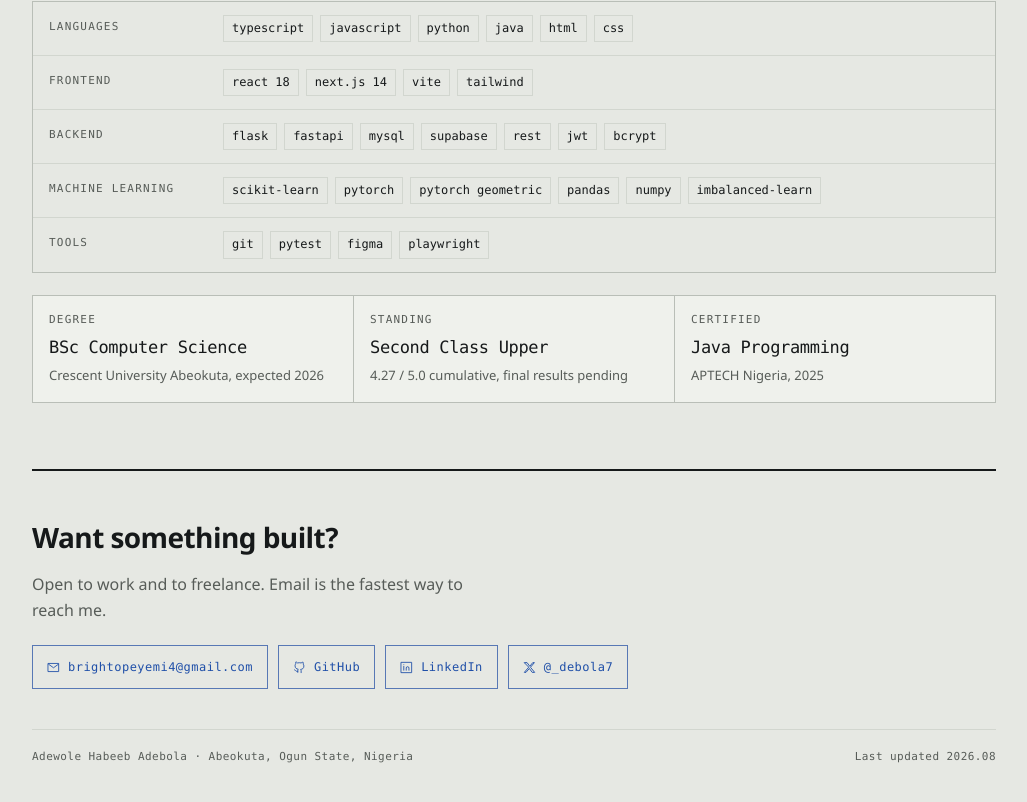
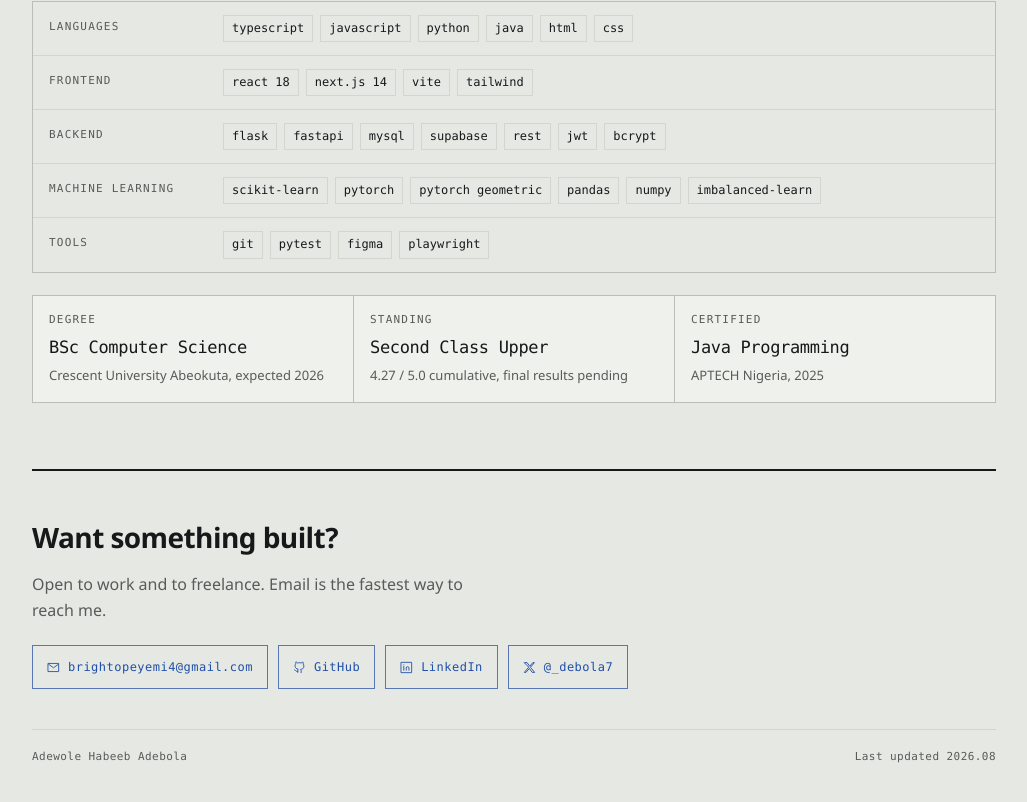
Before and after one commit to HabeebAdewole/portfolio, a React (Vite) app: page / in a window 1280 px wide. Shown: the part 7161-7963 px from the top of the page, without its empty margins (126-1153 px from the left). Built offline with nearby package versions, Linux system fonts and the light colour scheme; no server answers.

Commit message:
[phase-2] drop the location from the footer colophon
Removes profile.locationLong. The colophon is now name plus
last-updated date. The only remaining mention is inside the
university name in the credentials block, which cannot be
separated from it.

```diff
--- a/src/components/Contact.tsx
+++ b/src/components/Contact.tsx
@@ -28,9 +28,7 @@ export function Contact() {
       </div>
 
       <div className="colophon m">
-        <span>
-          {profile.name} · {profile.locationLong}
-        </span>
+        <span>{profile.name}</span>
         <span>Last updated {profile.updated}</span>
       </div>
     </footer>
--- a/src/content/profile.ts
+++ b/src/content/profile.ts
@@ -3,7 +3,6 @@ import type { Credential, Fact, StackGroup } from './types';
 export const profile = {
   name: 'Adewole Habeeb Adebola',
   role: 'Software Engineer',
-  locationLong: 'Abeokuta, Ogun State, Nigeria',
   email: 'brightopeyemi4@gmail.com',
   github: 'https://github.com/HabeebAdewole',
   linkedin: 'https://www.linkedin.com/in/habeeb-adewole-16368a285/',
```
